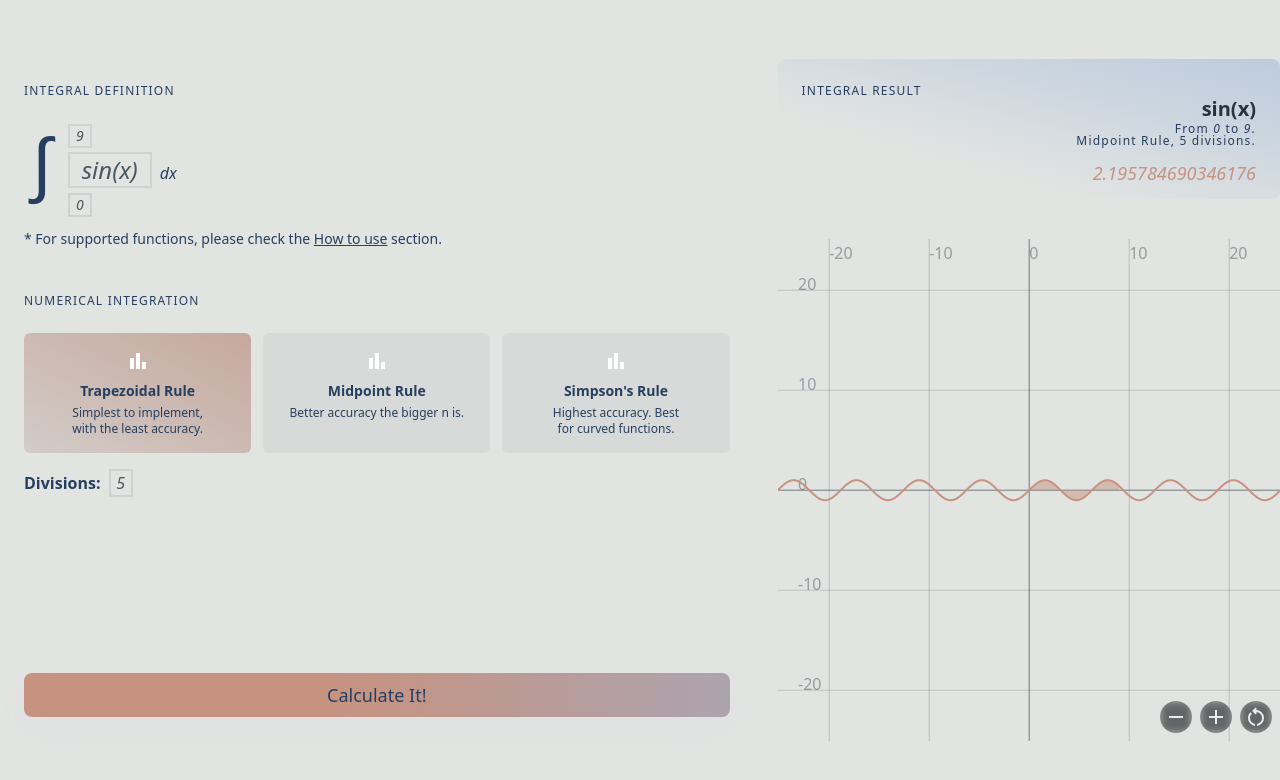
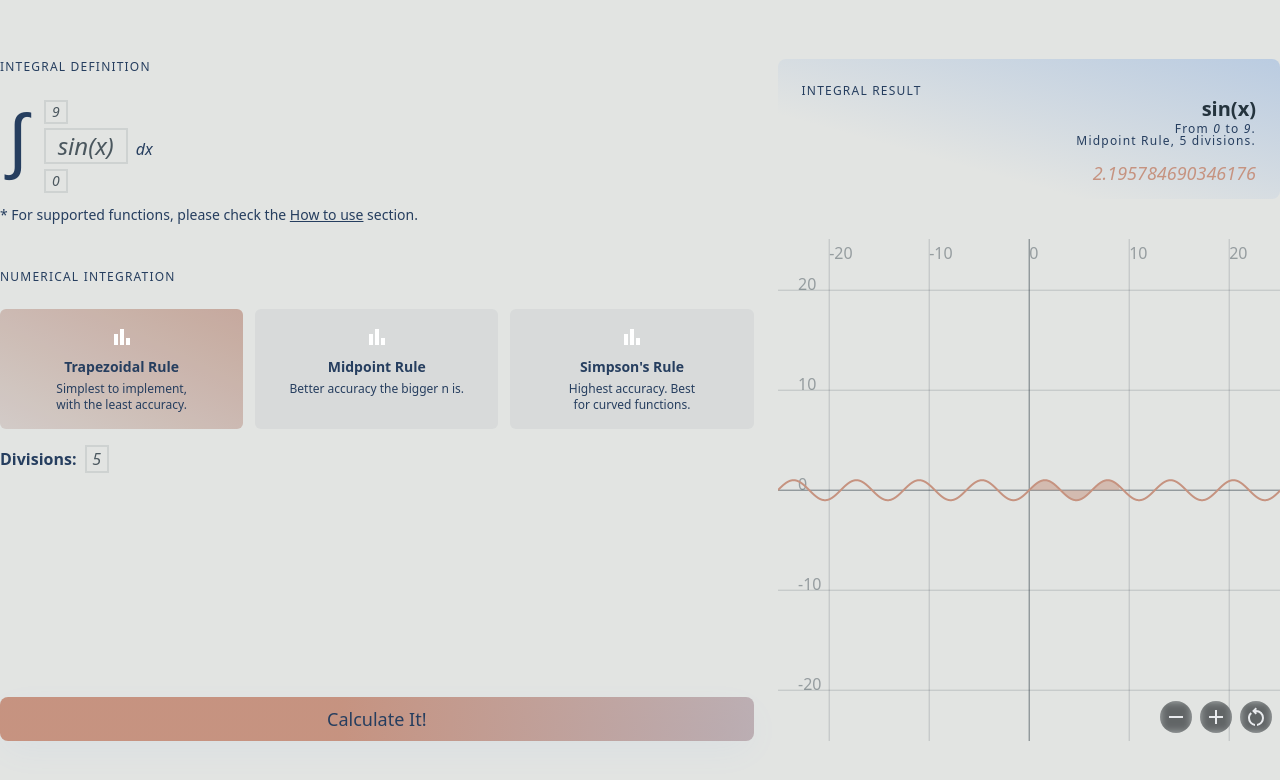
Before and after one commit to kolostring/integral-calculator, a React (Vite) app: page / in a window 1280 px wide. Shown: the top 780 px of the page. Built offline with nearby package versions, Linux system fonts and the light colour scheme.

Commit message:
feat: tweak colors, icons and wheel multiplier on integral form

```diff
--- a/src/IntegralForm.tsx
+++ b/src/IntegralForm.tsx
@@ -1,4 +1,11 @@
-import { Suspense, lazy, useMemo, useState } from "react";
+import {
+  DetailedHTMLProps,
+  HtmlHTMLAttributes,
+  Suspense,
+  lazy,
+  useMemo,
+  useState,
+} from "react";
 import MidpointRemannSum from "./utils/functions/midpointRiemannRule";
 import SimpsonRule from "./utils/functions/SimpsonRule";
 import TrapezoidalRule from "./utils/functions/trapezoidalRule";
@@ -6,10 +13,15 @@ import { TokenKind } from "./utils/constants/tokenKinds";
 import Parser from "./utils/classes/Parser";
 import { SyntaxTree } from "./utils/classes/SyntaxTree";
 import { SyntaxTreeKind } from "./utils/constants/syntaxTreeKinds";
-import ChartIcon from "@/assets/chart.svg";
+import ChartIcon from "@/assets/chart.svg?react";
 import solveSyntaxTree from "./utils/functions/solveSyntaxTree";
 
 const LazyIntegralGrapher = lazy(() => import("@/components/IntegralGrapher"));
+
+type IntegralFormProps = DetailedHTMLProps<
+  HtmlHTMLAttributes<HTMLDivElement>,
+  HTMLDivElement
+>;
 
 const integralSolvers = {
   midpoint: MidpointRemannSum,
@@ -46,7 +58,7 @@ const adaptInputWidth = (event: React.ChangeEvent<HTMLInputElement>) => {
   target.style.width = target.scrollWidth + "px";
 };
 
-export default function IntegralForm() {
+export default function IntegralForm(props: IntegralFormProps) {
   const [form, setForm] = useState<FormFields>(initialForm);
   const [errorMessage, setErrorMessage] = useState("");
 
@@ -117,7 +129,7 @@ export default function IntegralForm() {
   };
 
   return (
-    <section id="calculator" aria-labelledby="calculator-title">
+    <section {...props} aria-labelledby="calculator-title">
       <h2
         className="sr-only mb-12 flex items-center gap-4 after:h-px after:w-full after:bg-white"
         id="calculator-title"
@@ -128,13 +140,13 @@ export default function IntegralForm() {
         <form
           action="/"
           onSubmit={handleSubmit}
-          className="flex flex-col rounded-lg p-6"
+          className="flex flex-col rounded-lg"
         >
           <fieldset
             name="Integral definition"
             className="mb-8 grid grid-cols-[auto_1fr] items-center gap-x-2 gap-y-1"
           >
-            <legend className="mb-6 text-xs font-extralight uppercase tracking-widest dark:text-neutral/70">
+            <legend className="mb-6 text-xs font-extralight uppercase tracking-widest dark:text-primary/70">
               Integral definition
             </legend>
             <span className="row-span-3 mr-2 place-self-center pb-[0.25em] pl-2 text-7xl leading-none">
@@ -184,7 +196,7 @@ export default function IntegralForm() {
           </fieldset>
 
           <fieldset className="mb-12 grid grid-cols-3 gap-x-3">
-            <legend className="mb-6 text-xs font-extralight uppercase tracking-widest dark:text-neutral/70">
+            <legend className="mb-6 text-xs font-extralight uppercase tracking-widest dark:text-primary/70">
               Numerical Integration
             </legend>
 
@@ -214,11 +226,7 @@ export default function IntegralForm() {
                   aria-describedby={value + "-description"}
                   defaultChecked={index === 0}
                 />
-                <img
-                  src={ChartIcon}
-                  alt="chart"
-                  className="mb-2 size-6 shrink-0"
-                />
+                <ChartIcon className="mb-2 size-6 shrink-0 dark:fill-text" />
                 <strong
                   className="mb-1 shrink-0 text-balance text-center text-sm font-semibold"
                   id={value + "-label"}
@@ -259,15 +267,15 @@ export default function IntegralForm() {
             className="font group relative isolate col-span-2 col-start-1 mt-auto w-full transition-colors before:absolute before:left-0 before:right-0 before:top-1/4 before:-z-10 before:h-full before:rounded-full before:bg-gradient-to-r before:from-secondary before:to-secondary before:opacity-5 before:blur-lg before:transition-opacity before:content-[''] hover:before:opacity-20 focus:outline-none focus:before:opacity-30 dark:text-background"
             type="submit"
           >
-            <div className="relative h-full w-full overflow-hidden rounded-lg px-10 py-2 text-lg font-medium before:absolute before:inset-0 before:-right-1/2 before:-z-10 before:bg-gradient-to-r before:from-primary before:from-30% before:to-secondary before:transition-transform before:content-[''] hover:before:-translate-x-1/4 group-focus:before:-translate-x-1/4">
+            <div className="relative h-full w-full overflow-hidden rounded-lg px-10 py-2 text-lg font-medium before:absolute before:inset-0 before:-right-1/2 before:-z-10 before:bg-gradient-to-r before:from-primary before:from-30% before:to-secondary/35 before:transition-transform before:content-[''] hover:before:-translate-x-1/4 group-focus:before:-translate-x-1/4 dark:before:to-secondary">
               Calculate It!
             </div>
           </button>
         </form>
         <article className="col-start-2 mx-auto mt-5 flex h-full w-full flex-col gap-10 place-self-center lg:mt-0">
-          <div className="flex h-full flex-col rounded-lg bg-gradient-to-tr from-transparent from-30% to-secondary/50 p-6 pb-3 dark:to-secondary/10">
+          <div className="flex h-full flex-col rounded-lg bg-gradient-to-tr from-transparent from-30% to-secondary/30 p-6 pb-3 dark:to-secondary/10">
             <header>
-              <h3 className="text-xs font-extralight uppercase tracking-widest dark:text-neutral/70">
+              <h3 className="text-xs font-extralight uppercase tracking-widest dark:text-primary/70">
                 Integral Result
               </h3>
               <p className="mb-1 text-balance text-end text-xl font-bold leading-none text-neutral">
@@ -292,7 +300,7 @@ export default function IntegralForm() {
                 )}
               </i>
             </p>
-            <p className="text-xs text-end tracking-wide text-red-400">
+            <p className="text-end text-xs tracking-wide text-red-400">
               {errorMessage}
             </p>
           </div>
--- a/src/components/TransformationContainer.tsx
+++ b/src/components/TransformationContainer.tsx
@@ -69,7 +69,7 @@ export default function TransformationContainer({
   const { onWheel, ...transformHandler } = useSlidingTransform({
     onTranslate: handlePosition,
     onZoom: handleScale,
-    wheelZoomMul: 1.1,
+    wheelZoomMul: 1.4,
     slidingAlpha: 0.07,
   });
 
--- a/src/index.css
+++ b/src/index.css
@@ -5,10 +5,16 @@
 @tailwind utilities;
 
 @layer base {
+  html{
+    scroll-behavior: smooth;
+    scroll-margin-top: 100px;
+  }
+
   :root {
     --text: 215 43% 26%;
     --background: 120 4% 89%;
-    --secondary: 215 47% 72%;
+    /* --secondary: 215 47% 72%;*/
+    --secondary: 215 67% 62%;
     --neutral: 204 26% 19%;
     --primary: 16 38% 64%;
   }
```
